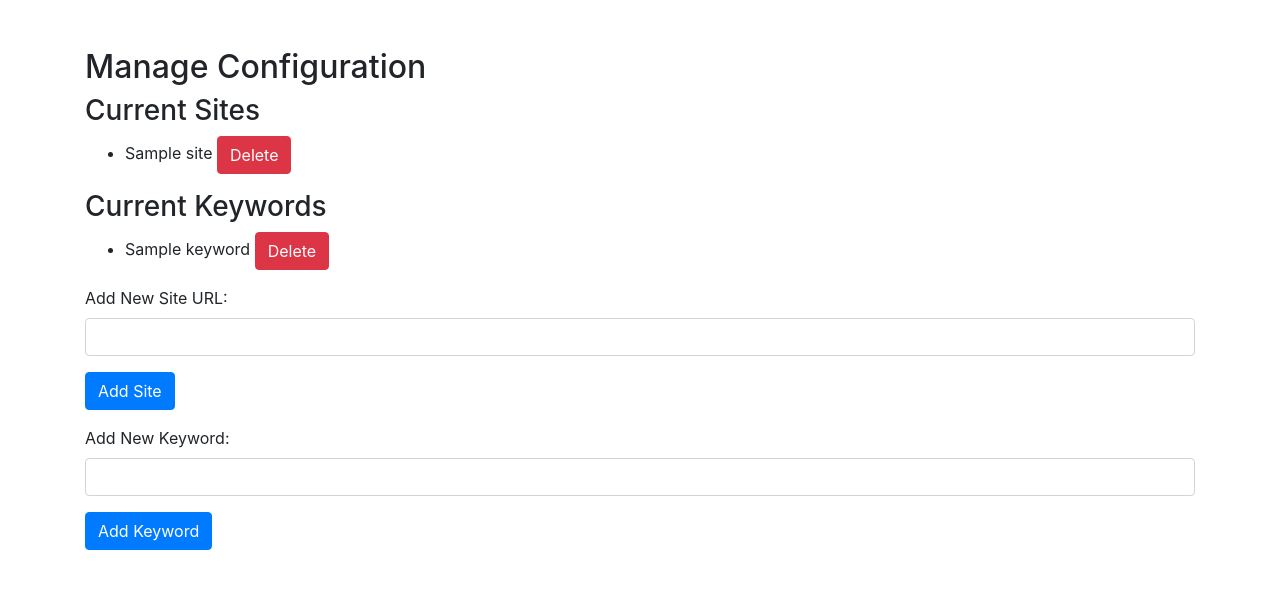
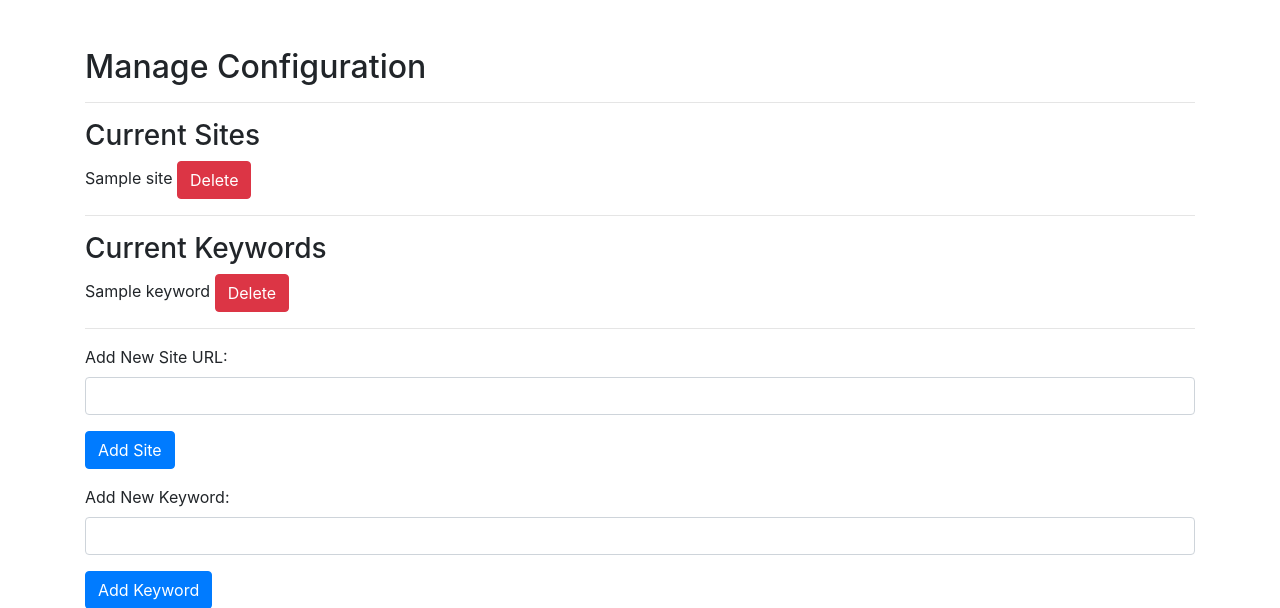
Before and after one commit to striweb/media_monitoring, a Flask app: page /config-management in a window 1280 px wide. Shown: the top 608 px of the page. Run offline with Flask 2, Linux system fonts and the light colour scheme; a database or web service that is not in the repository returns one stand-in record (values such as "Sample title"); parts of the project's set-up code (start-up, migrations or seed data) failed here and were passed over; some libraries are stand-ins or nearby versions.

Commit message:
Update config_management.html

```diff
--- a/templates/config_management.html
+++ b/templates/config_management.html
@@ -9,22 +9,22 @@
 <body>
     <div class="container mt-5">
         <h2>Manage Configuration</h2>
+<hr>
+        <h3>Current Sites</h3>
 
-        <h3>Current Sites</h3>
-<ul>
     {% for site in sites %}
-    <li>{{ site }} <a class="btn btn-danger" href="/delete-site/{{ loop.index0 }}" role="button">Delete</a>
-    </li>
+        {{ site }} <a class="btn btn-danger" href="/delete-site/{{ loop.index0 }}" role="button">Delete</a>
+        <hr>
     {% endfor %}
-</ul>
+
 
 <h3>Current Keywords</h3>
-<ul>
+
     {% for keyword in keywords %}
-    <li>{{ keyword }} <a class="btn btn-danger" href="/delete-keyword/{{ loop.index0 }}" role="button">Delete</a>
-    </li>
+        {{ keyword }} <a class="btn btn-danger" href="/delete-keyword/{{ loop.index0 }}" role="button">Delete</a>
+        <hr>
     {% endfor %}
-</ul>
+
 
         <form action="/add-site" method="post" class="mb-3">
             <div class="form-group">
```
